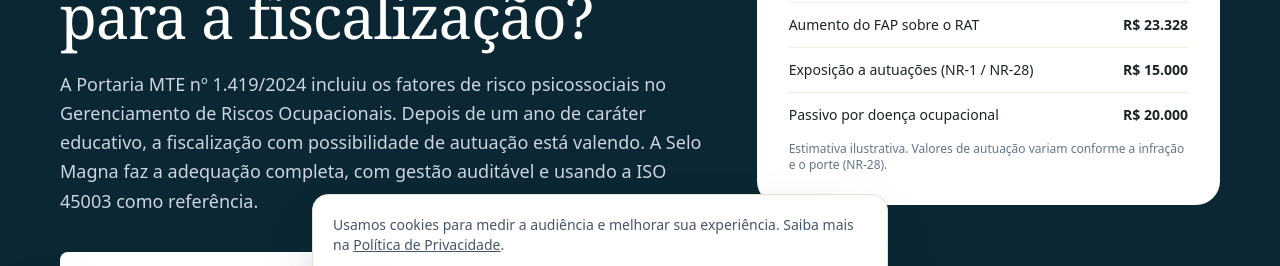
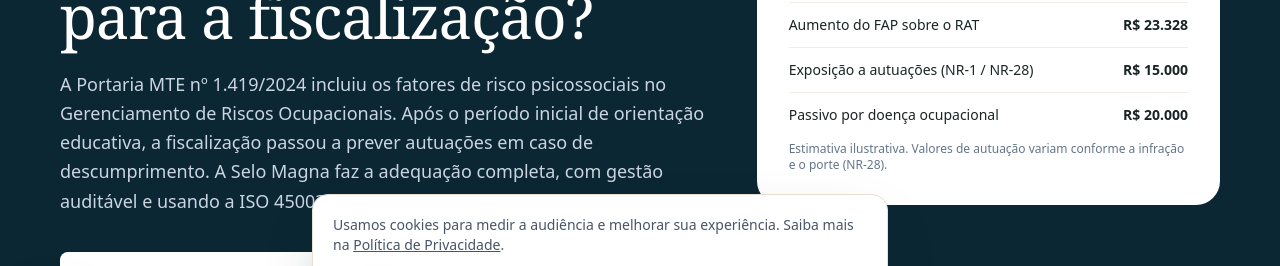
Before and after one commit to lucrispaula33/site-selo-magna, a Next.js app: page /nr-1 in a window 1280 px wide. Shown: the part 450-716 px from the top of the page. Built offline with nearby package versions, Linux system fonts and the light colour scheme; no server answers.

Commit message:
Revisão de texto da página NR-1

```diff
--- a/src/app/nr-1/page.tsx
+++ b/src/app/nr-1/page.tsx
@@ -34,8 +34,8 @@ export default function NR1() {
               <span className="inline-block rounded-full border border-white/15 px-4 py-2 text-[11px] font-semibold uppercase tracking-[0.2em] text-petroleo-300">Fiscalização desde 26/05/2026</span>
               <h1 className="mt-6 text-5xl leading-[1.05] text-white md:text-6xl">NR-1 e riscos psicossociais: sua empresa está pronta para a fiscalização?</h1>
               <p className="mt-6 text-lg leading-relaxed text-slate-300">
-                A Portaria MTE nº 1.419/2024 incluiu os fatores de risco psicossociais no Gerenciamento de Riscos Ocupacionais. Depois de um ano
-                de caráter educativo, a fiscalização com possibilidade de autuação está valendo. A Selo Magna faz a adequação completa, com gestão
+                A Portaria MTE nº 1.419/2024 incluiu os fatores de risco psicossociais no Gerenciamento de Riscos Ocupacionais. Após o período
+                inicial de orientação educativa, a fiscalização passou a prever autuações em caso de descumprimento. A Selo Magna faz a adequação completa, com gestão
                 auditável e usando a ISO 45003 como referência.
               </p>
               <div className="mt-9 flex flex-wrap gap-3">
```
